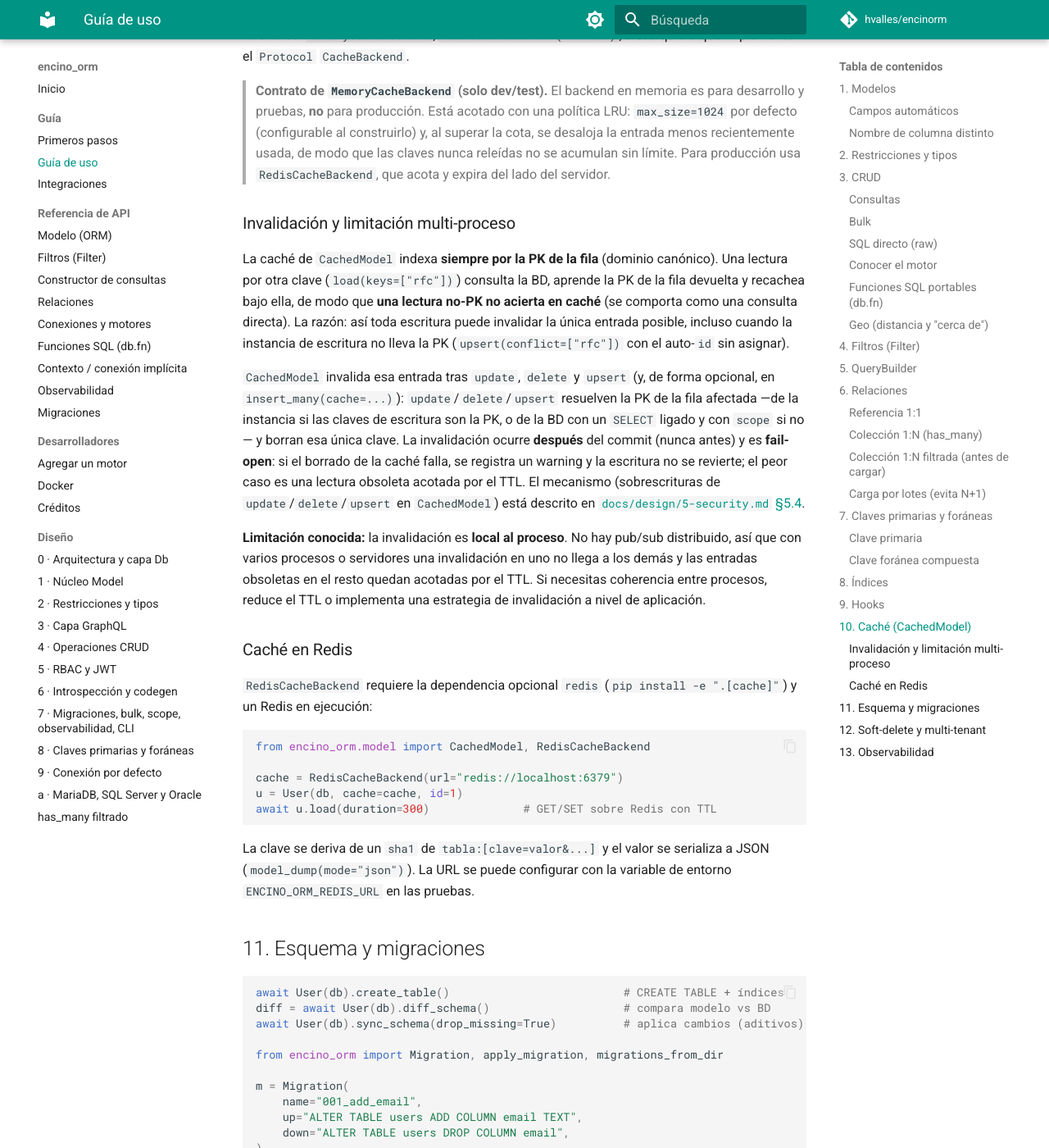
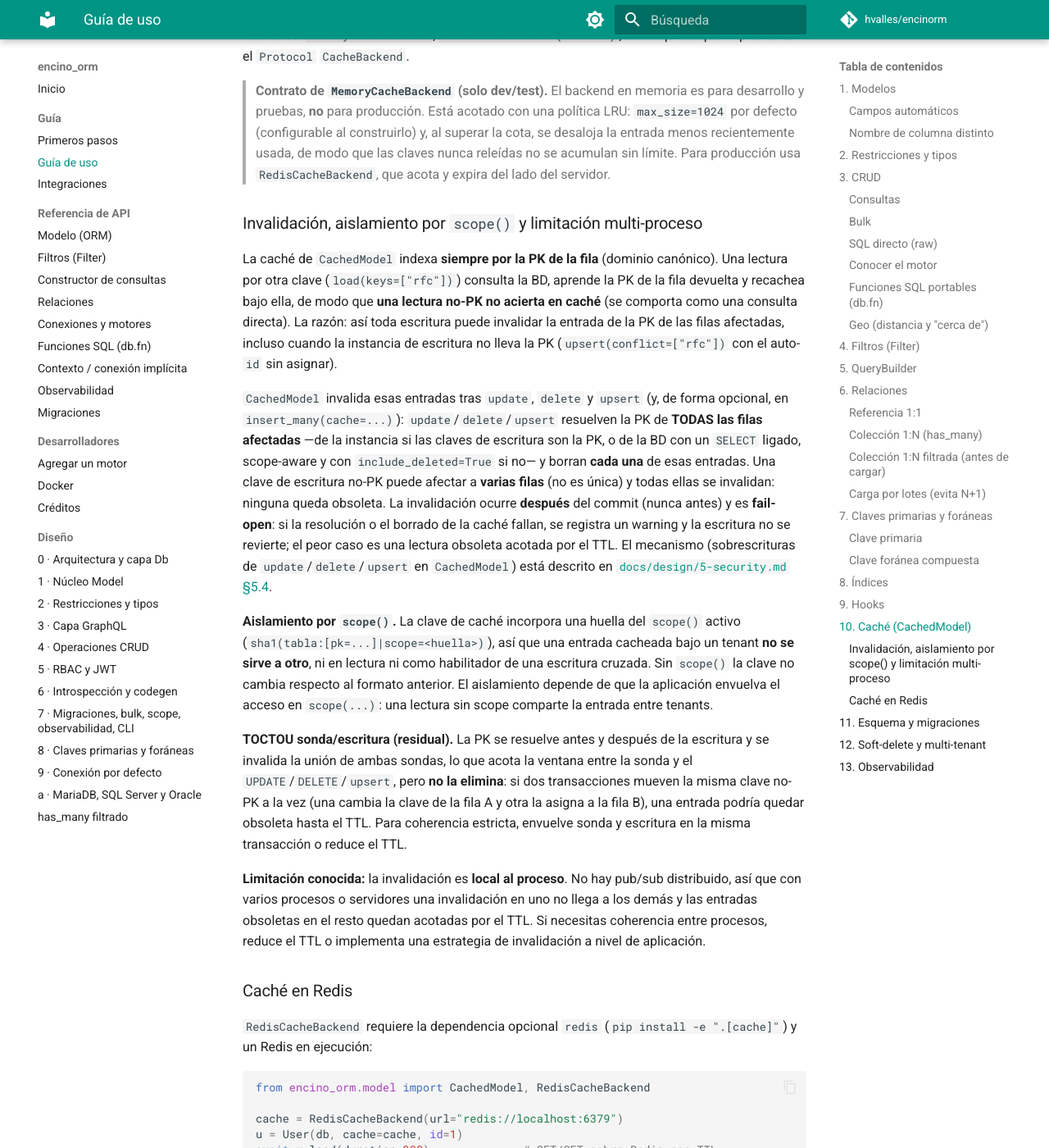
Before and after one commit to hvalles/encinorm, an MkDocs documentation site: the page built from docs/guide.md, in a window 1280 px wide and 1400 px high, scrolled down 10423 px. Shown: the whole window at 82% size. Built offline with MkDocs 1.6.1 and Material for MkDocs 9.7.7, drawn with Linux system fonts in a browser that asks for light colours; comment, search, counter and statistics services are not loaded; some of the changed text lies outside the part shown.

Commit message:
docs(03-10): alinea guía y diseño de seguridad con invalidación multi-fila y scope
- guide §10: invalida TODAS las filas afectadas, namespace de scope en la clave y residual TOCTOU
- 5-security §5.4: mecanismo real sha1(tabla:[pk=...]|scope=<huella>), resolución multi-fila scope-aware con include_deleted=True y fail-open
- cierra WR-03 (sobreafirmación 'esa única entrada')

````diff
--- a/docs/guide.md
+++ b/docs/guide.md
@@ -496,25 +496,43 @@ implemente el `Protocol` `CacheBackend`.
 > nunca releídas no se acumulan sin límite. Para producción usa
 > `RedisCacheBackend`, que acota y expira del lado del servidor.
 
-### Invalidación y limitación multi-proceso
+### Invalidación, aislamiento por `scope()` y limitación multi-proceso
 
 La caché de `CachedModel` indexa **siempre por la PK de la fila** (dominio
 canónico). Una lectura por otra clave (`load(keys=["rfc"])`) consulta la BD,
 aprende la PK de la fila devuelta y recachea bajo ella, de modo que **una lectura
 no-PK no acierta en caché** (se comporta como una consulta directa). La razón: así
-toda escritura puede invalidar la única entrada posible, incluso cuando la
-instancia de escritura no lleva la PK (`upsert(conflict=["rfc"])` con el auto-`id`
-sin asignar).
+toda escritura puede invalidar la entrada de la PK de las filas afectadas, incluso
+cuando la instancia de escritura no lleva la PK (`upsert(conflict=["rfc"])` con el
+auto-`id` sin asignar).
 
-`CachedModel` invalida esa entrada tras `update`, `delete` y `upsert` (y, de forma
-opcional, en `insert_many(cache=...)`): `update`/`delete`/`upsert` resuelven la PK
-de la fila afectada —de la instancia si las claves de escritura son la PK, o de la
-BD con un `SELECT` ligado y con `scope` si no— y borran esa única clave. La
-invalidación ocurre **después** del commit (nunca antes) y es **fail-open**: si el
-borrado de la caché falla, se registra un warning y la escritura no se revierte; el
-peor caso es una lectura obsoleta acotada por el TTL. El mecanismo (sobrescrituras
-de `update`/`delete`/`upsert` en `CachedModel`) está descrito en
+`CachedModel` invalida esas entradas tras `update`, `delete` y `upsert` (y, de
+forma opcional, en `insert_many(cache=...)`): `update`/`delete`/`upsert` resuelven
+la PK de **TODAS las filas afectadas** —de la instancia si las claves de escritura
+son la PK, o de la BD con un `SELECT` ligado, scope-aware y con
+`include_deleted=True` si no— y borran **cada una** de esas entradas. Una clave de
+escritura no-PK puede afectar a **varias filas** (no es única) y todas ellas se
+invalidan: ninguna queda obsoleta. La invalidación ocurre **después** del commit
+(nunca antes) y es **fail-open**: si la resolución o el borrado de la caché fallan,
+se registra un warning y la escritura no se revierte; el peor caso es una lectura
+obsoleta acotada por el TTL. El mecanismo (sobrescrituras de
+`update`/`delete`/`upsert` en `CachedModel`) está descrito en
 [`docs/design/5-security.md` §5.4](design/5-security.md#54-cache-opcional).
+
+**Aislamiento por `scope()`.** La clave de caché incorpora una huella del
+`scope()` activo (`sha1(tabla:[pk=...]|scope=<huella>)`), así que una entrada
+cacheada bajo un tenant **no se sirve a otro**, ni en lectura ni como habilitador
+de una escritura cruzada. Sin `scope()` la clave no cambia respecto al formato
+anterior. El aislamiento depende de que la aplicación envuelva el acceso en
+`scope(...)`: una lectura sin scope comparte la entrada entre tenants.
+
+**TOCTOU sonda/escritura (residual).** La PK se resuelve antes y después de la
+escritura y se invalida la unión de ambas sondas, lo que acota la ventana entre la
+sonda y el `UPDATE`/`DELETE`/`upsert`, pero **no la elimina**: si dos transacciones
+mueven la misma clave no-PK a la vez (una cambia la clave de la fila A y otra la
+asigna a la fila B), una entrada podría quedar obsoleta hasta el TTL. Para
+coherencia estricta, envuelve sonda y escritura en la misma transacción o reduce
+el TTL.
 
 **Limitación conocida:** la invalidación es **local al proceso**. No hay pub/sub
 distribuido, así que con varios procesos o servidores una invalidación en uno no
@@ -535,9 +553,10 @@ u = User(db, cache=cache, id=1)
 await u.load(duration=300)              # GET/SET sobre Redis con TTL
 ```
 
-La clave se deriva de un `sha1` de `tabla:[clave=valor&...]` y el valor se
-serializa a JSON (`model_dump(mode="json")`). La URL se puede configurar con la
-variable de entorno `ENCINO_ORM_REDIS_URL` en las pruebas.
+La clave se deriva de un `sha1` de `tabla:[clave=valor&...]` —con el sufijo
+`|scope=<huella>` cuando hay un `scope()` activo— y el valor se serializa a JSON
+(`model_dump(mode="json")`). La URL se puede configurar con la variable de entorno
+`ENCINO_ORM_REDIS_URL` en las pruebas.
 
 ## 11. Esquema y migraciones
 
````
Also changed, not shown: docs/design/5-security.md (+27 -12 lines).
